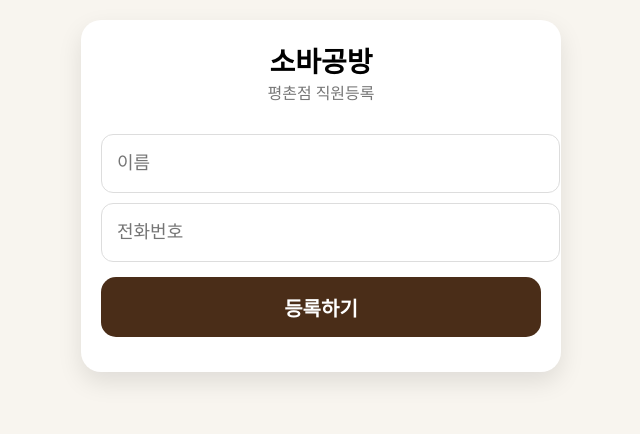
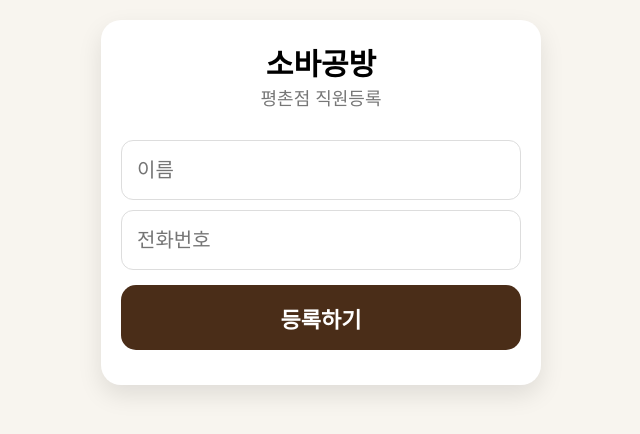
Before and after one commit to thebigkorea/sobagongbang-pyeongchon, a plain HTML site: page index.html in a window 1280 px wide. Shown: the whole page, without its empty margins (319-959 px from the left). Drawn offline with Linux system fonts and the light colour scheme.

Commit message:
final index fix

```diff
--- a/index.html
+++ b/index.html
@@ -6,17 +6,76 @@
 <title>평촌 소바공방 출퇴근</title>
 
 <style>
-body { margin:0; font-family:"Noto Sans KR"; background:#f8f5ef; }
-.container { max-width:480px; margin:auto; padding:20px; }
-.card { background:white; border-radius:20px; padding:20px; box-shadow:0 10px 25px rgba(0,0,0,0.1); }
-.title { text-align:center; font-size:28px; font-weight:900; }
-.sub { text-align:center; color:#777; margin-bottom:20px; }
-input { width:100%; height:55px; margin-top:10px; border-radius:12px; border:1px solid #ddd; padding-left:15px; font-size:18px; }
-button { width:100%; height:60px; border:none; border-radius:15px; margin-top:15px; font-size:20px; font-weight:900; }
-.btn-main { background:#4a2d18; color:white; }
-.btn-in { background:#1e8e3e; color:white; }
-.btn-out { background:#d93025; color:white; }
-.status { text-align:center; margin-top:15px; font-weight:800; }
+* { box-sizing: border-box; }
+
+body {
+  margin: 0;
+  font-family: "Noto Sans KR", "Apple SD Gothic Neo", Arial;
+  background: #f8f5ef;
+}
+
+.container {
+  max-width: 480px;
+  margin: auto;
+  padding: 20px;
+}
+
+.card {
+  background: white;
+  border-radius: 20px;
+  padding: 20px;
+  box-shadow: 0 10px 25px rgba(0,0,0,0.1);
+}
+
+.title {
+  text-align: center;
+  font-size: 30px;
+  font-weight: 900;
+}
+
+.sub {
+  text-align: center;
+  color: #777;
+  margin-bottom: 20px;
+  font-size: 18px;
+}
+
+input {
+  width: 100%;
+  height: 60px;
+  margin-top: 10px;
+  border-radius: 12px;
+  border: 1px solid #ddd;
+  padding-left: 15px;
+  font-size: 20px;
+}
+
+button {
+  width: 100%;
+  height: 65px;
+  border: none;
+  border-radius: 15px;
+  margin-top: 15px;
+  font-size: 22px;
+  font-weight: 900;
+}
+
+button:disabled {
+  opacity: 0.4;
+}
+
+.btn-main { background: #4a2d18; color: white; }
+.btn-in { background: #1e8e3e; color: white; }
+.btn-out { background: #d93025; color: white; }
+.btn-reset { background: #eee2d4; color: #4a2d18; }
+
+.status {
+  text-align: center;
+  margin-top: 15px;
+  font-size: 18px;
+  font-weight: 800;
+  color: #4a2d18;
+}
 </style>
 </head>
 
@@ -24,6 +83,7 @@ button { width:100%; height:60px; border:none; border-radius:15px; margin-top:15
 
 <div class="container">
 
+<!-- 직원등록 -->
 <div id="register" class="card">
   <div class="title">소바공방</div>
   <div class="sub">평촌점 직원등록</div>
@@ -35,6 +95,7 @@ button { width:100%; height:60px; border:none; border-radius:15px; margin-top:15
   <div id="regMsg" class="status"></div>
 </div>
 
+<!-- 출퇴근 -->
 <div id="main" class="card" style="display:none;">
   <div class="title">출퇴근</div>
   <div id="userName" class="sub"></div>
@@ -42,7 +103,7 @@ button { width:100%; height:60px; border:none; border-radius:15px; margin-top:15
   <button id="inBtn" class="btn-in" onclick="send('출근')">출근</button>
   <button id="outBtn" class="btn-out" onclick="send('퇴근')">퇴근</button>
 
-<button onclick="reset()">직원 재등록</button>
+  <button class="btn-reset" onclick="reset()">직원 재등록</button>
 
   <div id="msg" class="status"></div>
 </div>
@@ -65,9 +126,10 @@ window.onload = () => {
 function register(){
   const name = document.getElementById("name").value.trim();
   const phone = document.getElementById("phone").value.trim();
+  const regMsg = document.getElementById("regMsg");
 
   if(!name || !phone){
-    document.getElementById("regMsg").innerText="입력하세요";
+    regMsg.innerText = "이름과 전화번호 입력하세요";
     return;
   }
 
@@ -86,6 +148,7 @@ function showMain(user){
 
 function updateBtn(){
   const last = localStorage.getItem(ACTION);
+
   document.getElementById("inBtn").disabled = (last==="출근");
   document.getElementById("outBtn").disabled = (last!=="출근");
 }
@@ -94,7 +157,7 @@ async function send(type){
   const user = JSON.parse(localStorage.getItem(KEY));
   const msg = document.getElementById("msg");
 
-  msg.innerText = "처리중...";
+  msg.innerText = type + " 처리중...";
 
   try{
     await fetch(API_URL,{
```
Lines whose indentation alone changed are shown as unchanged.
